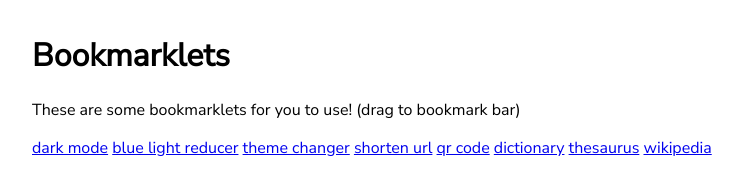
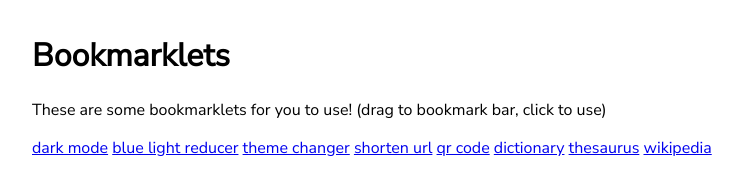
Before and after one commit to reallycoolthing/bookmarklets, a plain HTML site: page index.html in a window 1280 px wide. Shown: the whole page, without its empty margins (6-748 px from the left). Drawn offline with Linux system fonts and the light colour scheme.

Commit message:
bug fixes

```diff
--- a/index.html
+++ b/index.html
@@ -12,7 +12,7 @@
   </head>
   <body>
     <h1>Bookmarklets</h1>
-    <p>These are some bookmarklets for you to use! (drag to bookmark bar)</p>
+    <p>These are some bookmarklets for you to use! (drag to bookmark bar, click to use)</p>
     <a href="javascript:(d=>{d.head.appendChild(d.createElement('style')).innerText='html,img,video{filter:invert(1)hue-rotate(180deg)sepia(0)grayscale(0.05);filter:invert(0.8)hue-rotate(180deg)sepia(0)grayscale(0.05))}';})(document);">dark mode</a>
     <a href="javascript:(d=>{d.head.appendChild(d.createElement('style')).innerText='html,img,video{-webkit-filter:sepia(0.35)grayscale(0.15);filter:sepia(0.35)grayscale(0.15)bodybackground:%23000}';})(document);">blue light reducer</a>
     <a href="javascript:(d=>{d.head.appendChild(d.createElement('style')).innerText='html,img,video{-webkit-filter:invert(0)hue-rotate(180deg)sepia(0.15);filter:invert(0)sepia(0.15)hue-rotate(180deg)bodybackground:%23000}';})(document);">theme changer</a>
```
